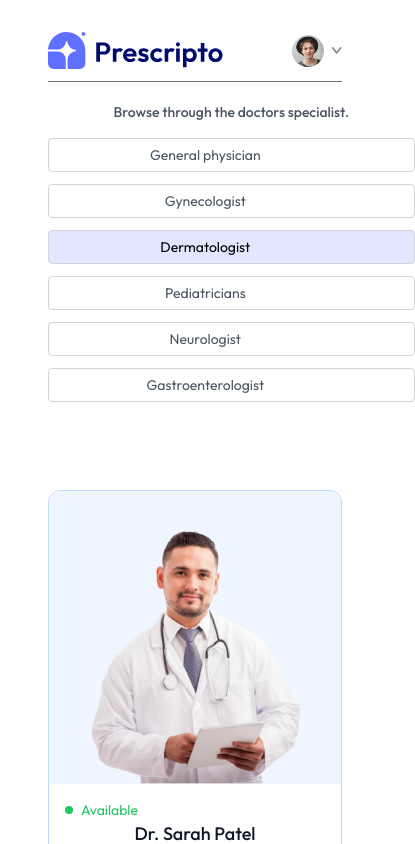
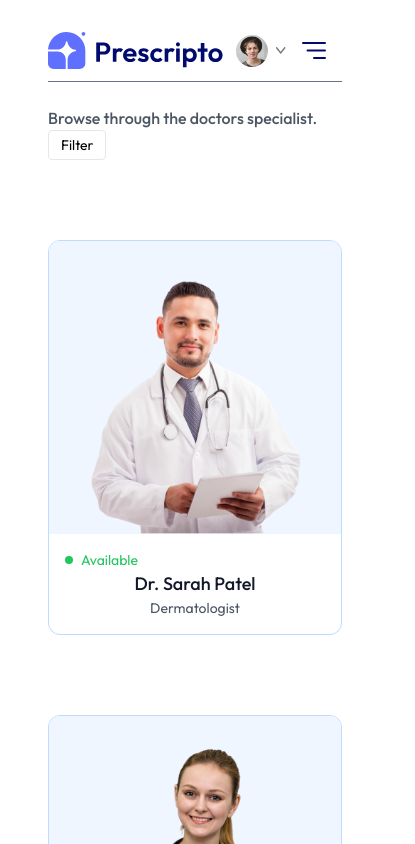
Before and after one commit to vikram17dp/PreScriptoHopso, a React (Vite) app in the folder client/: page /doctors/Dermatologist in a window 390 px wide. Shown: the top 844 px of the page, 415 px wide, since content can reach past the window. Built offline with nearby package versions, Linux system fonts and the light colour scheme.

Commit message:
small changes in these pages

```diff
--- a/client/src/components/Navbar.jsx
+++ b/client/src/components/Navbar.jsx
@@ -54,6 +54,21 @@
             Create Account
           </button>
         )}
+        <img className="w-6 md:hidden" onClick={()=>setShowMenu(true)} src={assets.menu_icon} alt="" />
+        {/* {MOBILEMENU} */}
+        <div className={`${showMenu ? 'fixed w-full' : 'h-0 w-0'} md:hidden right-0 top-0 bottom-0 z-20 overflow-hidden bg-white `}>
+          <div className="flex justify-between items-center px-5 py-6">
+            <img className="w-36" src={assets.logo} alt="" onClick={()=>navigate('/')} />
+            <img className="w-7" src={assets.cross_icon} onClick={()=>setShowMenu(false)} alt="" />
+          </div>
+          <ul className="flex flex-col items-center gap-2 mt-5 text-lg font-semibold">
+            <NavLink  onClick={()=>setShowMenu(false)} to='/'><p className='px-4 py-2 rounded-md inline-block'>HOME</p></NavLink>
+            <NavLink  onClick={()=>setShowMenu(false)} to='/doctors'><p className='px-4 py-2 rounded-md inline-block'>ALL DOCTORS</p></NavLink>
+            <NavLink  onClick={()=>setShowMenu(false)} to='/about'><p className='px-4 py-2 rounded-md inline-block'>ABOUT</p></NavLink>
+            <NavLink  onClick={()=>setShowMenu(false)} to='/contact'><p className='px-4 py-2 rounded-md inline-block'>CONTACT</p></NavLink>
+
+          </ul>
+        </div>
       </div>
     </div>
   );
--- a/client/src/index.css
+++ b/client/src/index.css
@@ -12,3 +12,8 @@
 ::-webkit-scrollbar{
     @apply hidden
 }
+@media(max-width:740px){
+    .active p{
+        @apply text-white bg-primary
+    }
+}
--- a/client/src/pages/Doctors.jsx
+++ b/client/src/pages/Doctors.jsx
@@ -7,6 +7,8 @@
   const navigate = useNavigate();
   const [filterDoc, setFilterDoc] = useState([]);
   const { doctors } = useContext(AppContext);
+  const [showFilter,setShowFliter] = useState(false)
+
 
   const applyFilter = () => {
     if (speciality) {
@@ -19,9 +21,10 @@
 
   return (
     <div>
-      <div className="flex flex-col sm:flex-row items-start gap-5 mt-5">
-        <div className="flex-col gap-4 text-sm text-gray-600 cursor-pointer ">
-      <p className="text-gray-600 font-medium mb-4">Browse through the doctors specialist.</p>
+      <p className="text-gray-600 font-medium pt-4 text-left">Browse through the doctors specialist.</p>
+      <div className="flex flex-col sm:flex-row items-start gap-6  ">
+        <button className={`py-1 px-3 border rounded text-sm transition-all sm:hidden ${showFilter ? 'bg-primary text-white' : ''}`} onClick={()=>setShowFliter(prev=> !prev)}>Filter</button>
+        <div className={`flex-col gap-4 text-sm text-gray-600 cursor-pointer mt-14 ${showFilter ? 'flex' : 'hidden sm:flex'}`}>
           <p
             className={`w-[94vw] sm:w-auto rounded transition-all cursor-pointer-auto pl-3 py-1.5 pr-16 border mb-3 border-gray-300 ${speciality === 'General physician' ? 'bg-indigo-100 text-black' : ""}`}
             onClick={() =>
@@ -84,7 +87,7 @@
           </p>
         </div>
 
-        <div className="w-full grid grid-cols-auto gap-4 gap-y-6">
+        <div className="w-full grid grid-cols-auto gap-4 gap-y-6 ">
           {filterDoc.map((item, index) => (
             <div
               onClick={() => navigate(`/appointment/${item._id}`)}
```
